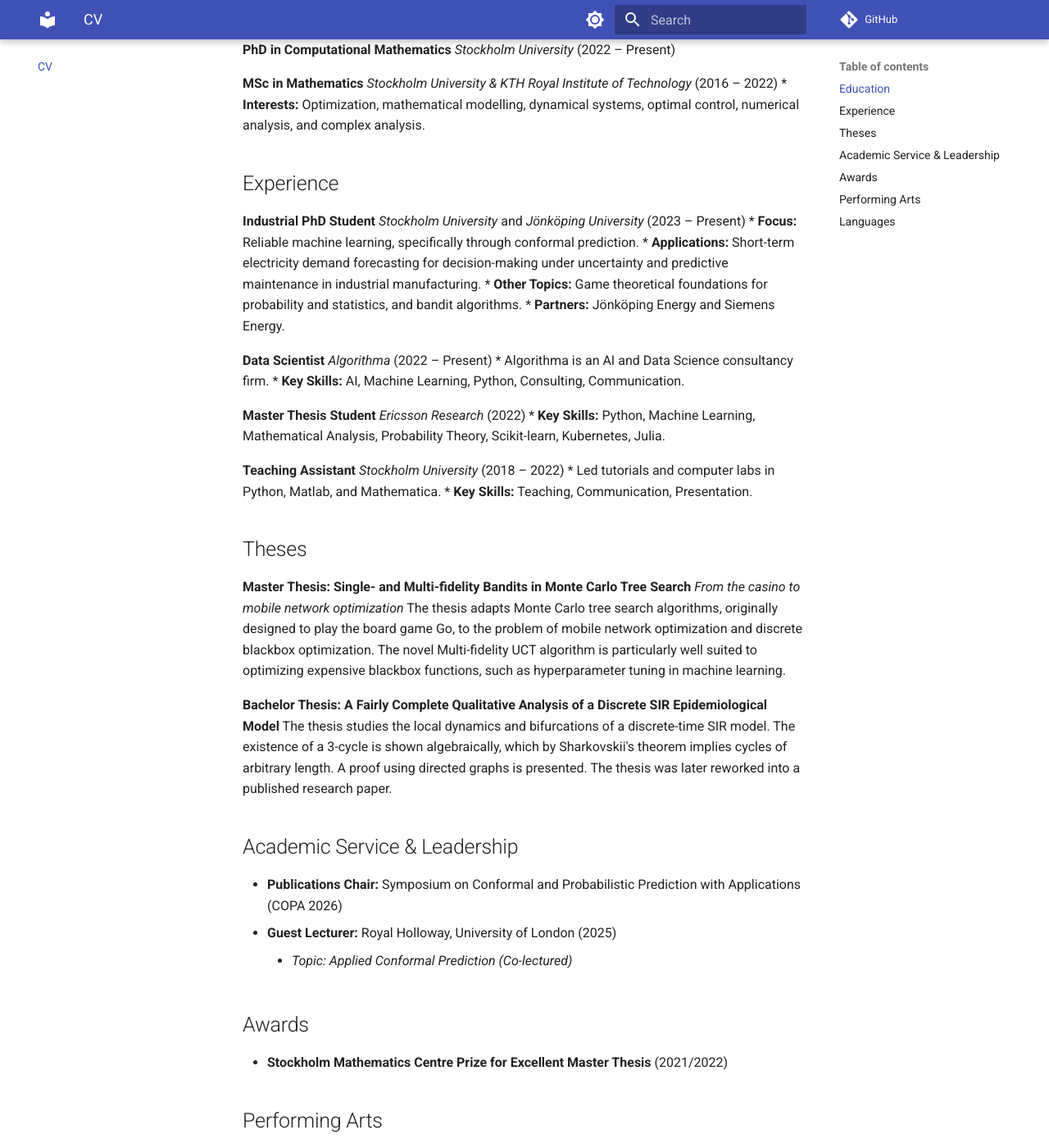
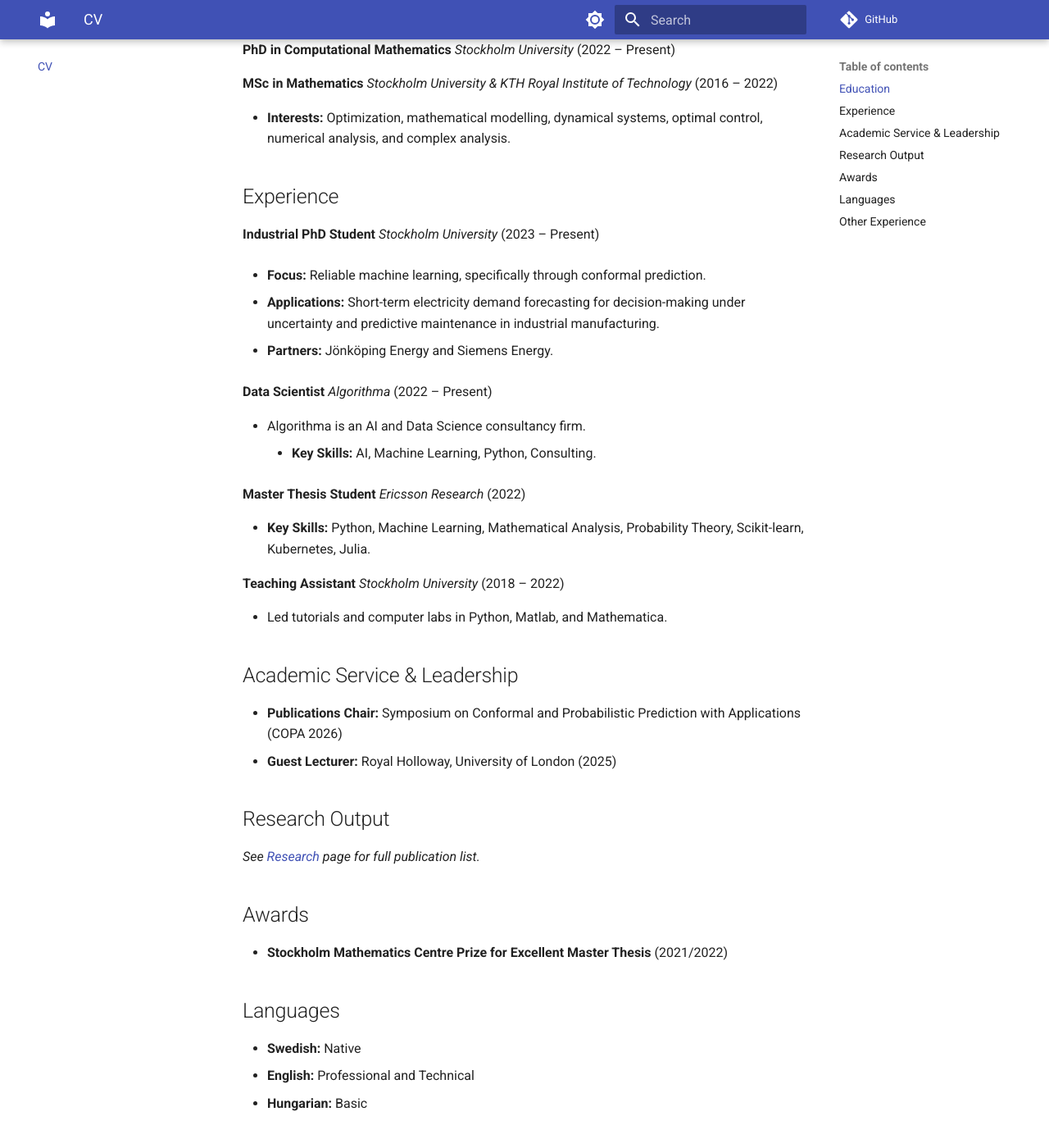
Before and after one commit to johan-hallberg-szabadvary/johan-hallberg-szabadvary.github.io, an MkDocs documentation site: the page built from docs/cv.md, in a window 1280 px wide and 1400 px high, scrolled down 231 px. Shown: the whole window at 82% size. Built offline with MkDocs 1.6.1 and Material for MkDocs 9.7.7, drawn with Linux system fonts in a browser that asks for light colours; comment, search, counter and statistics services are not loaded; some of the changed text lies outside the part shown.

Commit message:
Fix layout and broken link

```diff
--- a/docs/cv.md
+++ b/docs/cv.md
@@ -7,57 +7,57 @@
 
 **MSc in Mathematics**
 *Stockholm University & KTH Royal Institute of Technology* (2016 – 2022)
+
 * **Interests:** Optimization, mathematical modelling, dynamical systems, optimal control, numerical analysis, and complex analysis.
 
 ## Experience
 
 **Industrial PhD Student**
-*Stockholm University* and *Jönköping University* (2023 – Present)
+*Stockholm University* (2023 – Present)
+
 * **Focus:** Reliable machine learning, specifically through conformal prediction.
+
 * **Applications:** Short-term electricity demand forecasting for decision-making under uncertainty and predictive maintenance in industrial manufacturing.
-* **Other Topics:** Game theoretical foundations for probability and statistics, and bandit algorithms.
+
 * **Partners:** Jönköping Energy and Siemens Energy.
 
 **Data Scientist**
 *Algorithma* (2022 – Present)
+
 * Algorithma is an AI and Data Science consultancy firm.
-* **Key Skills:** AI, Machine Learning, Python, Consulting, Communication.
+    * **Key Skills:** AI, Machine Learning, Python, Consulting.
 
 **Master Thesis Student**
 *Ericsson Research* (2022)
+
 * **Key Skills:** Python, Machine Learning, Mathematical Analysis, Probability Theory, Scikit-learn, Kubernetes, Julia.
 
 **Teaching Assistant**
 *Stockholm University* (2018 – 2022)
+
 * Led tutorials and computer labs in Python, Matlab, and Mathematica.
-* **Key Skills:** Teaching, Communication, Presentation.
-
-## Theses
-
-**Master Thesis: Single- and Multi-fidelity Bandits in Monte Carlo Tree Search**
-*From the casino to mobile network optimization*
-The thesis adapts Monte Carlo tree search algorithms, originally designed to play the board game Go, to the problem of mobile network optimization and discrete blackbox optimization. The novel Multi-fidelity UCT algorithm is particularly well suited to optimizing expensive blackbox functions, such as hyperparameter tuning in machine learning.
-
-**Bachelor Thesis: A Fairly Complete Qualitative Analysis of a Discrete SIR Epidemiological Model**
-The thesis studies the local dynamics and bifurcations of a discrete-time SIR model. The existence of a 3-cycle is shown algebraically, which by Sharkovskii's theorem implies cycles of arbitrary length. A proof using directed graphs is presented. The thesis was later reworked into a published research paper.
 
 ## Academic Service & Leadership
 
 * **Publications Chair:** Symposium on Conformal and Probabilistic Prediction with Applications (COPA 2026)
 * **Guest Lecturer:** Royal Holloway, University of London (2025)
-    * *Topic: Applied Conformal Prediction (Co-lectured)*
+
+## Research Output
+*See [Research](research.md) page for full publication list.*
 
 ## Awards
 
 * **Stockholm Mathematics Centre Prize for Excellent Master Thesis** (2021/2022)
 
-## Performing Arts
-**Actor & Musician**
-*Various Productions* (2009 - 2015)
-* Professional experience in musical theatre and stage productions.
-* Continues to perform ocaionally.
-
 ## Languages
 
 * **Swedish:** Native
 * **English:** Professional and Technical
+* **Hungarian:** Basic
+
+## Other Experience
+
+**Performing Arts (Actor & Musician)**
+*Various Productions*
+* worked professionally in musical theatre and stage productions prior to academic career.
+* Continues to perform locally in Western Sweden.
```
Also changed, not shown: docs/index.md (+6 -2 lines), docs/research.md (+1 -1 lines).
